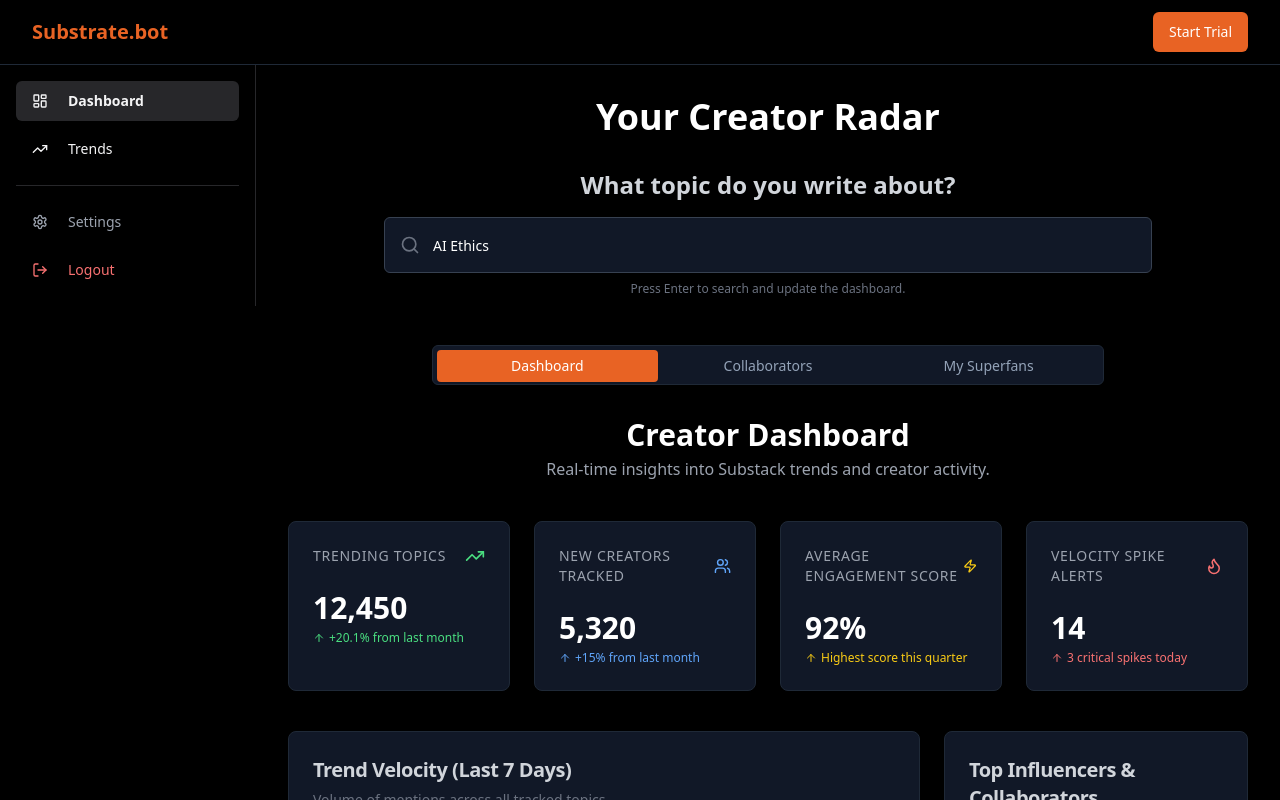
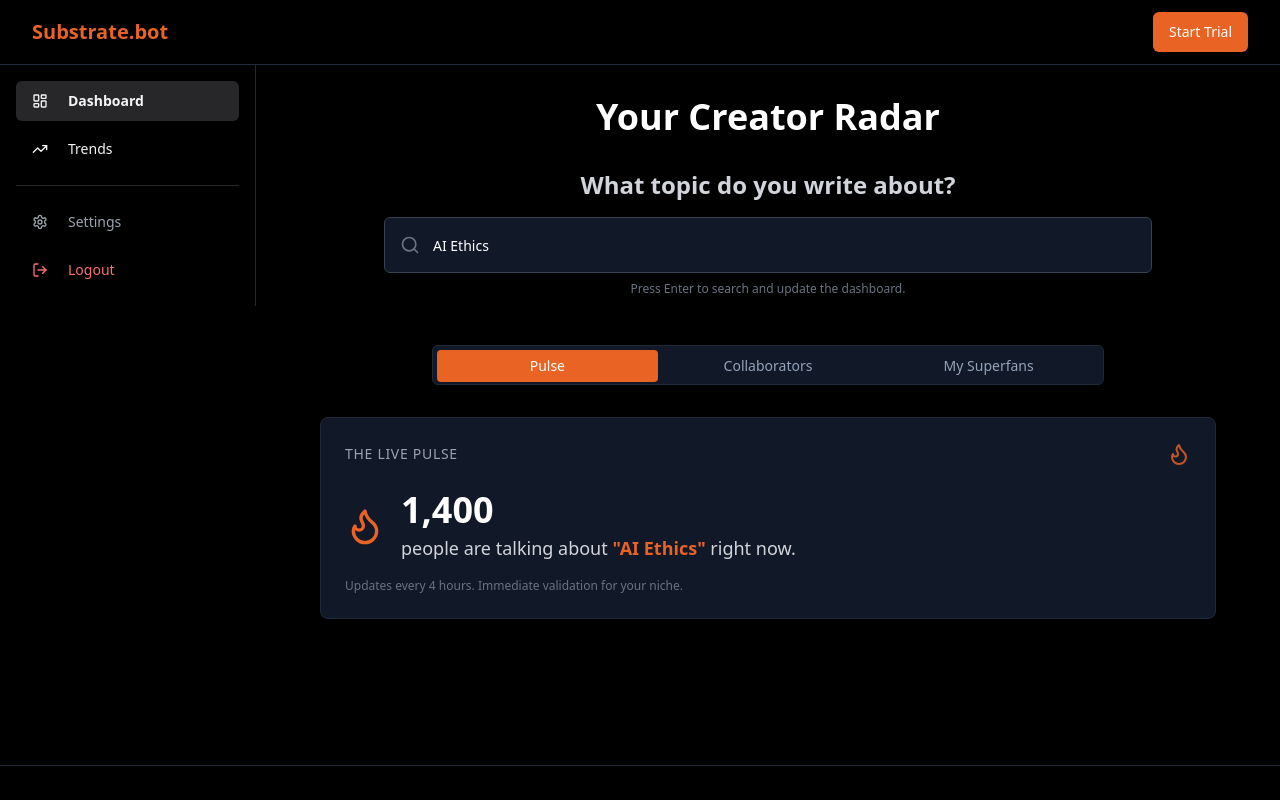
Before and after one commit to SmarToolz/StackBuzz, a React (Vite) app: page /dashboard in a window 1280 px wide. Shown: the top 800 px of the page. Built offline with nearby package versions, Linux system fonts and the light colour scheme.

Commit message:
[dyad] Renaming the Dashboard tab to Pulse and restoring the LivePulseCard component - wrote 1 file(s)

```diff
--- a/src/pages/DashboardPage.tsx
+++ b/src/pages/DashboardPage.tsx
@@ -4,7 +4,7 @@ import { toast } from "sonner";
 import { Tabs, TabsContent, TabsList, TabsTrigger } from "@/components/ui/tabs";
 import CollaboratorView from "@/components/CollaboratorView";
 import SuperfansView from "@/components/SuperfansView";
-import DashboardOverview from "@/components/DashboardOverview";
+import LivePulseCard from "@/components/LivePulseCard";
 
 const DashboardPage: React.FC = () => {
   const [currentTopic, setCurrentTopic] = useState("AI Ethics");
@@ -29,10 +29,10 @@ const DashboardPage: React.FC = () => {
         {/* 1. Topic Input (Persists across tabs) */}
         <TopicSearch initialTopic={currentTopic} onTopicChange={handleTopicChange} />
 
-        <Tabs defaultValue="dashboard" className="w-full">
+        <Tabs defaultValue="pulse" className="w-full">
           <TabsList className="grid w-full grid-cols-3 max-w-2xl mx-auto mb-8 bg-gray-900 border border-gray-800">
-            <TabsTrigger value="dashboard" className="data-[state=active]:bg-brand-primary data-[state=active]:text-white">
-              Dashboard
+            <TabsTrigger value="pulse" className="data-[state=active]:bg-brand-primary data-[state=active]:text-white">
+              Pulse
             </TabsTrigger>
             <TabsTrigger value="collaborators" className="data-[state=active]:bg-brand-primary data-[state=active]:text-white">
               Collaborators
@@ -42,9 +42,11 @@ const DashboardPage: React.FC = () => {
             </TabsTrigger>
           </TabsList>
 
-          {/* Dashboard Tab Content */}
-          <TabsContent value="dashboard">
-            <DashboardOverview />
+          {/* Pulse Tab Content */}
+          <TabsContent value="pulse">
+            <div className="max-w-4xl mx-auto">
+              <LivePulseCard />
+            </div>
           </TabsContent>
 
           {/* Collaborators Tab Content */}
```
